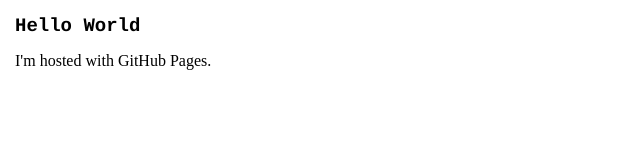
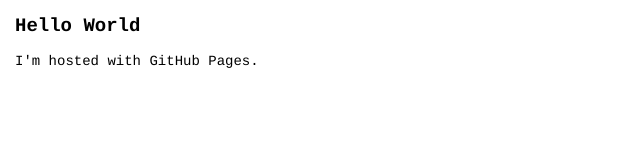
Before and after one commit to klauslovendahl/klauslovendahl.github.io, a plain HTML site: page index.html in a window 1280 px wide. Shown: the full height of the page, 0-640 px from the left. Drawn offline with Linux system fonts and the light colour scheme.

Commit message:
re-fixed paragraph

```diff
--- a/index.html
+++ b/index.html
@@ -7,6 +7,6 @@
 
 <body>
 <h1>Hello World</h1>
-<p.normal>I'm hosted with GitHub Pages.</p>
+<p>I'm hosted with GitHub Pages.</p>
 </body>
 </html>
```
